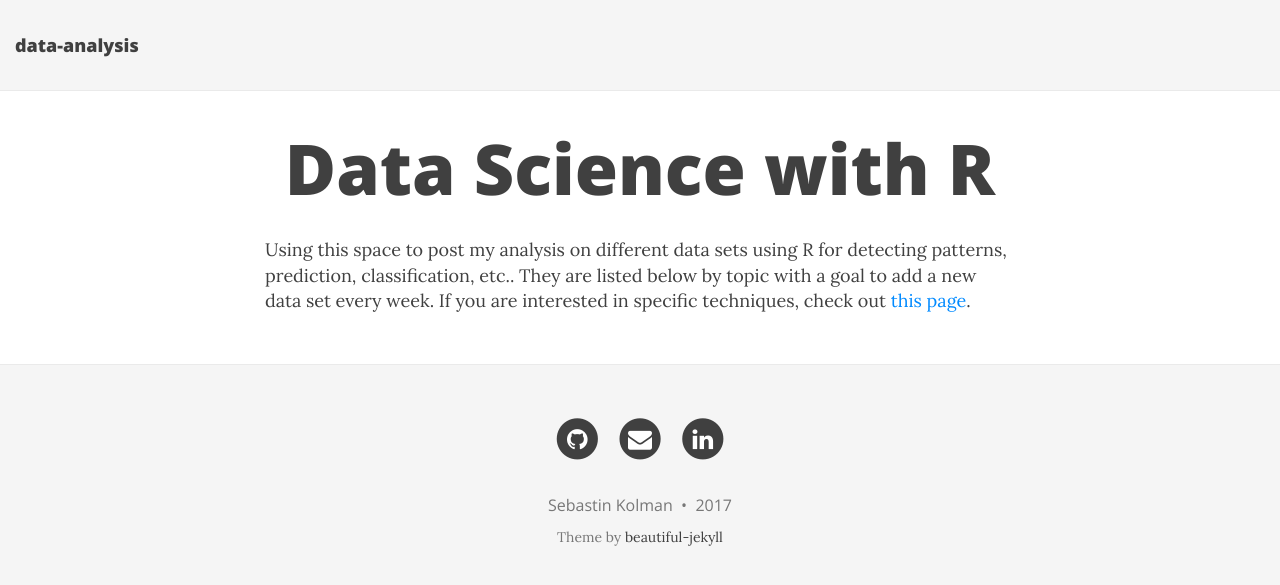
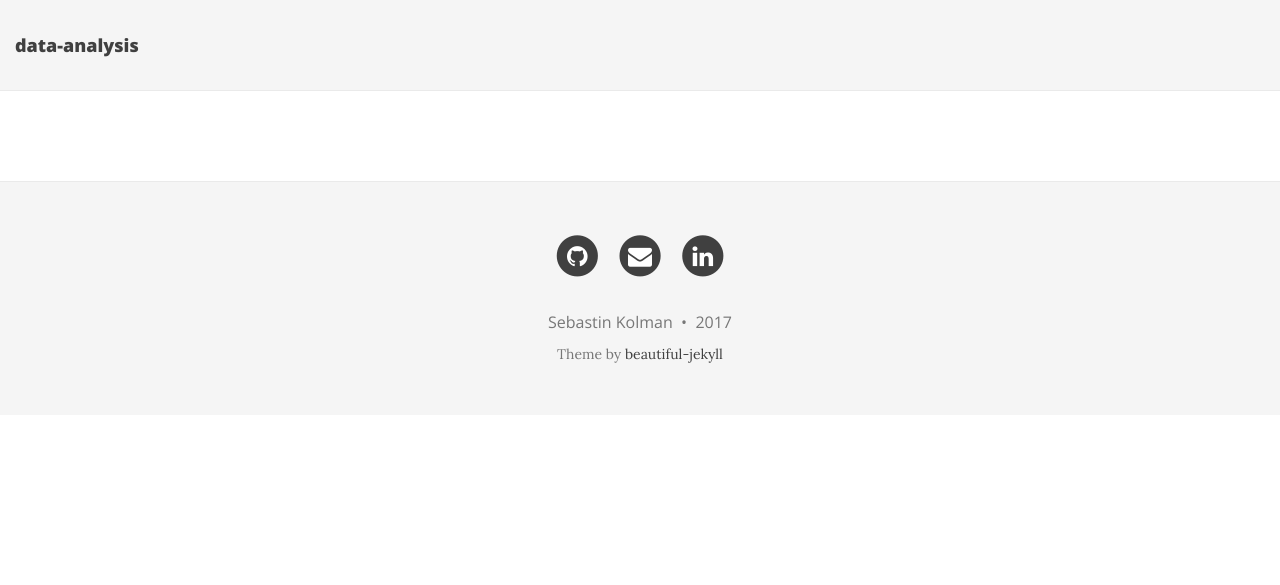
Before and after one commit to sabman83/data-analysis, a Jekyll site: the page built from index.html, in a window 1280 px wide. Shown: the top 585 px of the page. Built offline with Jekyll 4.4.1, drawn with Linux system fonts in a browser that asks for light colours; nearby versions of some CDN libraries; the list of posts is cut into pages by our own code.

Commit message:
Update index.html

```diff
--- a/index.html
+++ b/index.html
@@ -1,12 +1,12 @@
 ---
 layout: page
-title: Data Science with R
+title:
 ---
-<div class="post-subtitle"> Using this space to post my analysis on different data sets using R for detecting patterns, prediction, classification, etc.. They are listed below by topic with a goal to add a new data set every week.
+<!--<div class="post-subtitle"> Using this space to post my analysis on different data sets using R for detecting patterns, prediction, classification, etc.. They are listed below by topic with a goal to add a new data set every week.
   If you are interested in specific techniques, check out <a href="/data-analysis/tags">this page</a>.
 </div>
 
-<!--
+
 <div class="posts-list">
   <article class="post-preview">
   	<a href="2016-11-28-conversion-rate">
```
